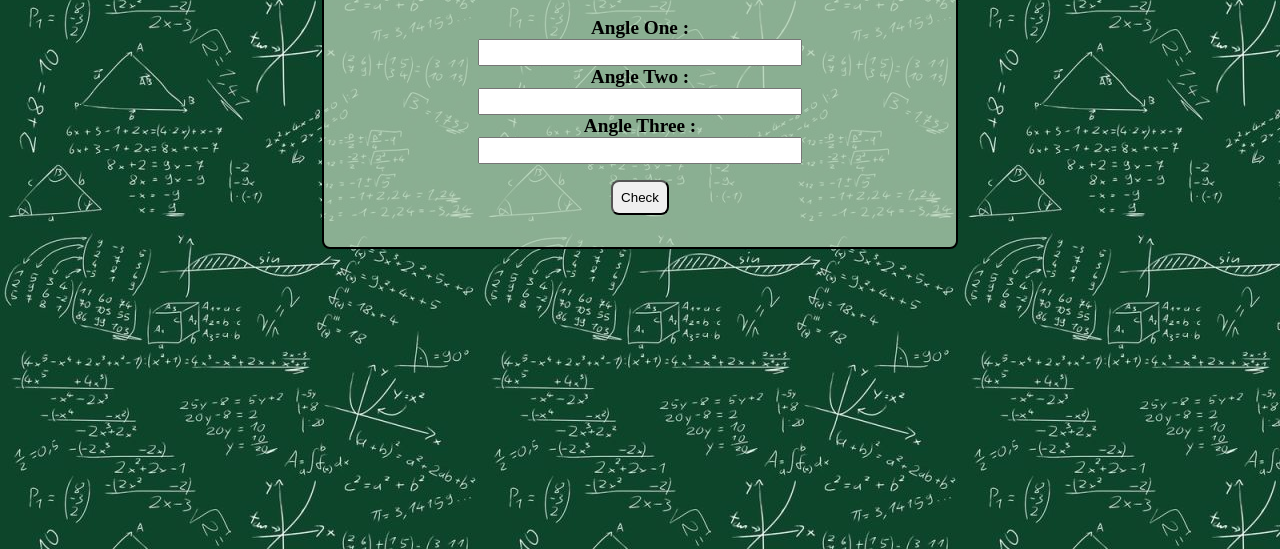
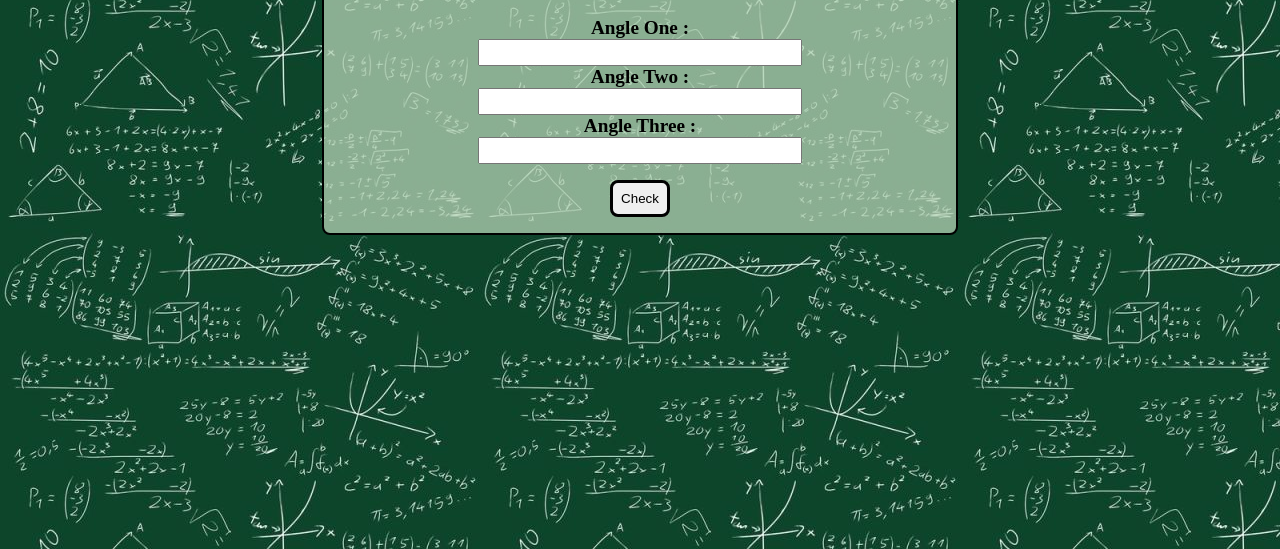
Before and after one commit to faisal-kursheedali/mark-12, a plain HTML site: page index.html in a window 1280 px wide. Shown: the part 251-800 px from the top of the page. Drawn offline with Linux system fonts and the light colour scheme.

Commit message:
changes done in css

```diff
--- a/angleoftriangle.css
+++ b/angleoftriangle.css
@@ -21,11 +21,13 @@ body{
     /* margin-top: 1rem; */
 }
 #check{
+    display: block;
+    width: auto;
+    margin: auto;
+    margin-top: 1rem;
+    border: solid black;
     border-radius: 0.5rem;
     padding: 0.5rem;
-    margin-top: 1rem;
-    margin-bottom: 1rem;
-    width: auto;
 }
 #output{
     margin-bottom: 1rem;
--- a/findarea.css
+++ b/findarea.css
@@ -14,11 +14,13 @@ body{
 
 }
 #check{
+    display: block;
+    width: auto;
+    margin: auto;
+    margin-top: 1rem;
+    border: solid black;
     border-radius: 0.5rem;
     padding: 0.5rem;
-    margin-top: 1rem;
-    margin-bottom: 1rem;
-    width: auto;
 }
 #output{
     margin-bottom: 1rem;
--- a/hypotanusoftriangle.css
+++ b/hypotanusoftriangle.css
@@ -14,11 +14,13 @@ body{
 
 }
 #check{
+    display: block;
+    width: auto;
+    margin: auto;
+    margin-top: 1rem;
+    border: solid black;
     border-radius: 0.5rem;
     padding: 0.5rem;
-    margin-top: 1rem;
-    margin-bottom: 1rem;
-    width: auto;
 }
 #output{
     margin-bottom: 1rem;
--- a/quiz.css
+++ b/quiz.css
@@ -14,11 +14,13 @@ body{
 
 }
 #check{
+    display: block;
+    width: auto;
+    margin: auto;
+    margin-top: 1rem;
+    border: solid black;
     border-radius: 0.5rem;
     padding: 0.5rem;
-    margin-top: 1rem;
-    margin-bottom: 1rem;
-    width: auto;
 }
 #output{
     margin-bottom: 1rem;
--- a/square.css
+++ b/square.css
@@ -15,13 +15,12 @@ body{
 }
 #check{
     display: block;
-    text-align: center;
+    width: auto;
     margin: auto;
+    margin-top: 1rem;
+    border: solid black;
     border-radius: 0.5rem;
     padding: 0.5rem;
-    margin-top: 1rem;
-    margin-bottom: 1rem;
-    width: auto;
 }
 #output{
     margin-bottom: 1rem;
```
